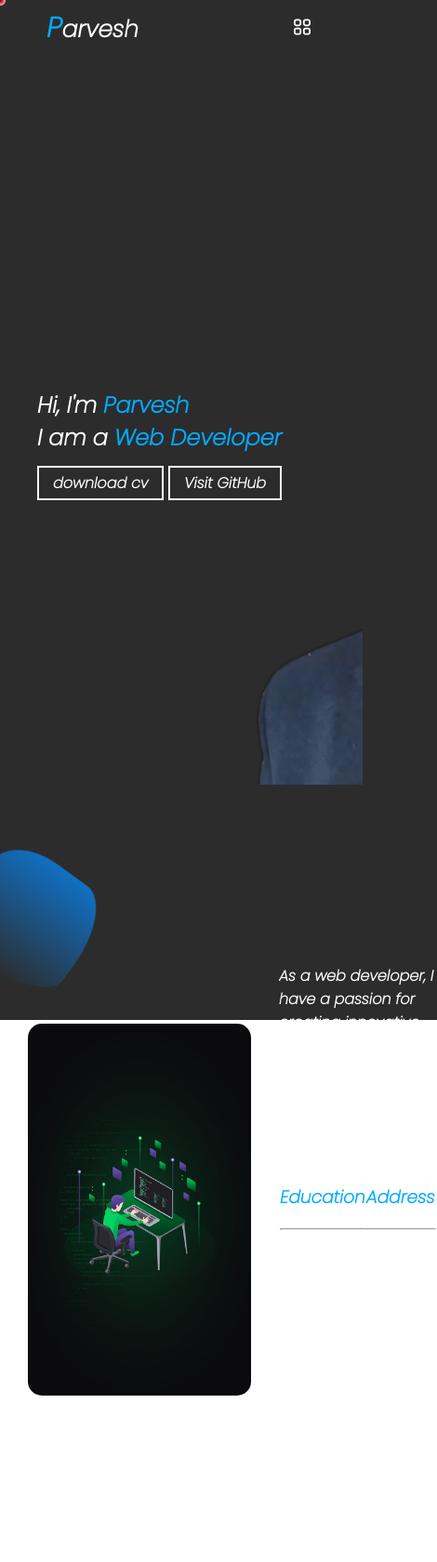
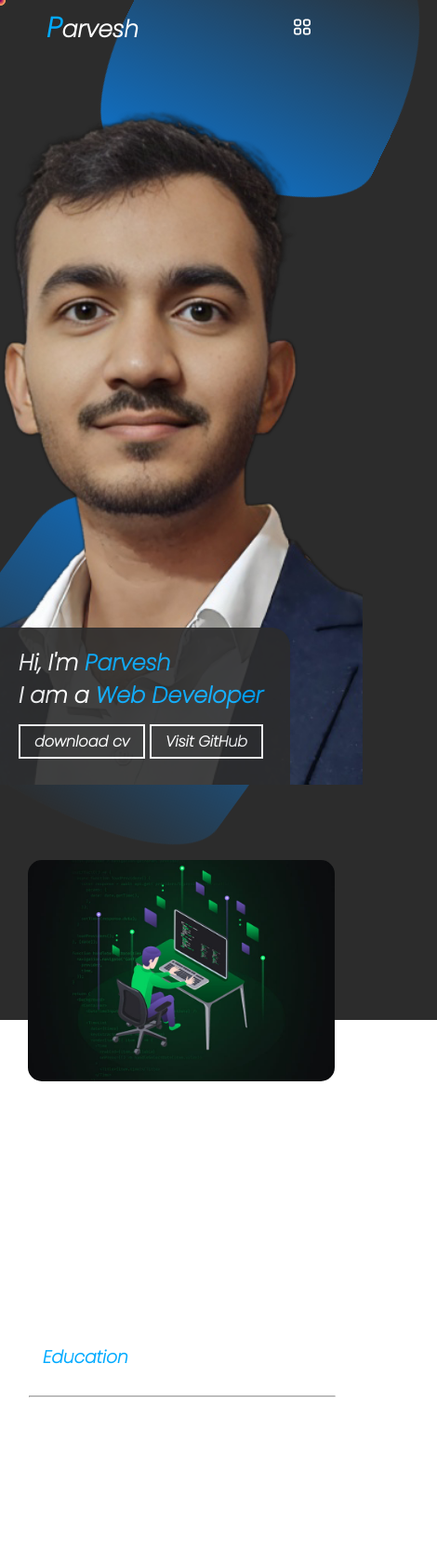
Before and after one commit to polidahiya/Portfolio101, a plain HTML site: page index.html in a window 390 px wide. Shown: the top 1680 px of the page at 93% size, 470 px wide, since content can reach past the window. Drawn offline with Linux system fonts and the light colour scheme.

Commit message:
Add files via upload

```diff
--- a/index.html
+++ b/index.html
@@ -4,7 +4,7 @@
     <meta charset="UTF-8" />
     <meta http-equiv="X-UA-Compatible" content="IE=edge" />
     <meta name="viewport" content="width=device-width, initial-scale=1.0" />
-    <title>Document</title>
+    <title>Lucky</title>
     <link rel="preconnect" href="https://fonts.googleapis.com" />
     <link rel="preconnect" href="https://fonts.gstatic.com" crossorigin />
     <link
@@ -185,7 +185,7 @@
         text-decoration: none;
       }
 
-      .floatingrightnav{
+      .floatingrightnav {
         display: none;
       }
 
@@ -203,7 +203,6 @@
         background-position: 100% 100%;
         scroll-snap-align: start;
         scroll-snap-stop: always;
-
       }
       .home .homedetails {
         margin: 30vh 80px;
@@ -242,18 +241,12 @@
       .about {
         color: var(--light);
         height: calc(100vh - 50px);
-        display: grid;
         padding: 60px 30px;
         gap: 30px;
         align-items: center;
         display: flex;
-        background: url();
-        background-size: contain;
-        background-repeat: no-repeat;
         scroll-snap-align: start;
         scroll-snap-stop: always;
-
-
       }
 
       .about .aboutphoto {
@@ -269,21 +262,26 @@
         overflow-y: scroll;
       }
       .about .moredetails {
-        display: flex;
         border: 1px solid;
         width: 100%;
       }
-      .about .moredetails .education,
-      .about .moredetails .address {
+      .aboutheadings,
+      .aboutdetails2 {
+        display: flex;
+        justify-content: space-around;
+      }
+      .aboutheadings {
+        color: var(--text);
+      }
+      .education,
+      .address,
+      .hobbies {
         width: 100%;
       }
-      .about .moredetails .education h3,
-      .about .moredetails .address h3{
-        text-align: center;
-        color: var(--text);
-      }
-      .about .moredetails .education p,
-      .about .moredetails .address p{
+
+      .education p,
+      .address p,
+      .hobbies p {
         text-align: center;
       }
       /*  */
@@ -297,8 +295,6 @@
         gap: 50px;
         scroll-snap-align: start;
         scroll-snap-stop: always;
-
-
       }
 
       .skillsleft {
@@ -473,7 +469,6 @@
         overflow: hidden;
         scroll-snap-align: start;
         scroll-snap-stop: always;
-
       }
       .contact .contactbg {
         height: 300%;
@@ -496,7 +491,7 @@
       .icons {
         height: 50px;
         width: 220px;
-        color:aliceblue;
+        color: aliceblue;
         border-bottom: 2px solid aliceblue;
         overflow: hidden;
         display: flex;
@@ -527,11 +522,12 @@
       @media screen and (width<1230px) {
         .skills {
           flex-direction: column-reverse;
-          height: calc(150vh - 50px);
+          height: calc(100vh - 50px);
           padding: 100px 30px;
+          justify-content: start;
         }
         .skillsleft {
-          min-height: 400px;
+          min-height: 450px;
         }
       }
       @media screen and (width<939px) {
@@ -541,6 +537,27 @@
           column-gap: 20px;
           row-gap: 20px;
         }
+      }
+      @media screen and (width<850px) {
+
+      .aboutheadings,
+      .aboutdetails2 {
+        display: flex;
+        justify-content: space-around;
+      }
+      .aboutheadings {
+        color: var(--light);
+      }
+      .aboutheadings h3:first-child{
+        color: var(--text);
+
+      }
+
+      .address,.hobbies {
+        display: none;
+      }
+
+
       }
       @media screen and (width<800px) {
         .home {
@@ -567,7 +584,7 @@
           right: 150px;
           z-index: 5;
         }
-        .floatingrightnav{
+        .floatingrightnav {
           padding: 60px 0px;
           position: fixed;
           top: 0px;
@@ -577,10 +594,10 @@
           background: var(--dark);
           display: flex;
           flex-direction: column;
-          justify-content:start;
+          justify-content: start;
           gap: 20px;
         }
-        .floatingrightnav:hover{
+        .floatingrightnav:hover {
           display: flex;
           left: calc(100% - 200px);
         }
@@ -592,39 +609,83 @@
           display: none;
         }
         /*  */
-        /* .about .moredetails {
-          display: flex;
-          border: 1px solid var(--light);
+        .about {
+          flex-direction: column;
+          justify-content: center;
+        }
+        .about .aboutphoto {
           width: 100%;
+          height: 30%;
+          background: url("images/about\ photo.jpg");
+          background-size: cover;
+          background-position: center;
+          border-radius: 15px;
         }
-        .about .moredetails .education,
-        .about .moredetails .address {
-          width: 100%;
-        }
-        .about .moredetails .education{
-
-        }
-        .about .moredetails .address {
-          display: none;
-        }
-        .about .moredetails .education>p,
-        .about .moredetails .address>p {
-          text-align: center;
-          color: var(--text);
-        }
-        .about .moredetails .address + p {
-          text-align: center;
-          color: var(--text);
-          background: redx;
-        } */
 
         /*  */
         .skillsleft {
           grid-template-columns: auto auto;
+          overflow-x: hidden;
         }
         .ohters {
           grid-column-start: 1;
           grid-column-end: 3;
+        }
+        .skillsright {
+          height: 30%;
+        }
+        .skillimagescontainer {
+          width: 100%;
+          overflow: hidden;
+          border-radius: 10px;
+        }
+      }
+
+      /* mobile */
+      @media screen and (width<450px) {
+        .home {
+          background-size: cover;
+          background-position: center;
+          position: relative;
+        }
+        .home .homedetails {
+          position: absolute;
+          box-sizing: border-box;
+          margin: 0;
+          bottom: 0;
+          left: 0;
+          background-color: var(--dark);
+          border-radius: 0px 20px 0 0;
+          height: 20vh;
+          width: 80%;
+          padding-left: 20px;
+          opacity: 0.9;
+          transition: 0.2s;
+        }
+        .home h1 {
+          transition: 1s;
+        }
+        .buttons {
+          transition: 1s;
+        }
+        .homemove {
+          transform: translateX(-100vw);
+        }
+        .background {
+          top: -30vh;
+          left: -30vw;
+          height: 160vh;
+          width: 160vw;
+        }
+        .background span:nth-child(1) {
+          bottom: 50vw;
+          left: 20vw;
+          height: 90vw;
+        }
+        .background span:nth-child(2) {
+          height: 80vw;
+          top: 40vw;
+          right: 10%;
         }
       }
     </style>
@@ -682,7 +743,9 @@
         <a href="#about"><span class="rightnavbtn">About</span></a>
         <a href="#skills"><span class="rightnavbtn">Skills</span></a>
         <a href="#contact"><span class="rightnavbtn">Contact</span></a>
-        <a  onclick="changemode()"><span class="rightnavbtn mode" id="mode">Light Mode</span></a>
+        <a onclick="changemode()"
+          ><span class="rightnavbtn mode" id="mode">Light Mode</span></a
+        >
       </div>
       <div class="floatingrightnav rightnav">
         <a href="#home"
@@ -691,16 +754,18 @@
         <a href="#about"><span class="rightnavbtn">About</span></a>
         <a href="#skills"><span class="rightnavbtn">Skills</span></a>
         <a href="#contact"><span class="rightnavbtn">Contact</span></a>
-        <a  onclick="changemode()"><span class="rightnavbtn mode" id="mode">Light Mode</span></a>
+        <a onclick="changemode()"
+          ><span class="rightnavbtn mode" id="mode">Light Mode</span></a
+        >
       </div>
     </section>
     <section class="home" id="home">
       <div class="homedetails">
-        <h1>
+        <h1 class="tomove homemove">
           Hi, I'm <span>Parvesh</span><br />
           I am a <span>Web Developer</span>
         </h1>
-        <div class="buttons">
+        <div class="tomove buttons homemove">
           <a href="images/full-stack-web-dev.jpg" download="" class="button cv"
             >download cv</a
           >
@@ -726,20 +791,39 @@
           client requirements and enhances the user experience.
         </p>
         <div class="moredetails">
-          <div class="education">
+          <div class="aboutheadings">
             <h3>Education</h3>
-            <hr>
-            <p>Graduated from Maharishi</p>
+            <h3>Address</h3>
+            <h3>Hobbies</h3>
           </div>
-          <div class="address">
-            <h3>Address</h3>
-            <hr>
+          <div class="aboutdetails2">
+            <div class="education aboutshow">
+              <hr />
+              <p>
+                Bachelor of Science(Computer Science), Maharshi Dayanand
+                University
+              </p>
+              <p>
+                Masters in Informatics and Communication(Persuing), University
+                of Delhi
+              </p>
+            </div>
+            <div class="address aboutshow">
+              <hr />
               <p>
                 Village : Hayatpur <br />
                 Post Office : Wazirpur <br />
                 District : Gurgaon<br />
                 State : Haryana<br />
               </p>
+            </div>
+            <div class="hobbies aboutshow">
+              <hr />
+              <p>
+                Gaming<br />
+                Photo/Video Editing
+              </p>
+            </div>
           </div>
         </div>
       </div>
@@ -880,6 +964,7 @@
     <!--  -->
 
     <script>
+      let tomove = document.querySelectorAll(".tomove");
       function select1(elem) {
         return document.querySelector(elem);
       }
@@ -903,40 +988,71 @@
       setInterval(() => {
         if (document.documentElement.scrollTop == 0) {
           select1(".nav").style = "background:transparent";
+          //
+          if (window.innerWidth < 450) {
+            document.querySelector(".homedetails").style.opacity = 0.9;
+          }
+          tomove.forEach((item, index) => {
+            setTimeout(() => {
+              if (index == 0) {
+                item.classList.remove("homemove");
+              }
+            }, 200);
+            setTimeout(() => {
+              if (index == 1) {
+                item.classList.remove("homemove");
+              }
+            }, 600);
+          });
         } else {
           select1(".nav").style = "background:var(--dark)";
+          //
+          if (window.innerWidth < 450) {
+            document.querySelector(".homedetails").style.opacity = 0;
+          }
+          tomove.forEach((item, index) => {
+            setTimeout(() => {
+              if (index == 0) {
+                item.classList.add("homemove");
+              }
+            }, 200);
+            setTimeout(() => {
+              if (index == 1) {
+                item.classList.add("homemove");
+              }
+            }, 600);
+          });
         }
         //
         if (document.documentElement.scrollTop < window.innerHeight - 100) {
-          setnav(0,5);
+          setnav(0, 5);
         }
         if (
           document.documentElement.scrollTop >= window.innerHeight - 100 &&
           document.documentElement.scrollTop < 2 * (window.innerHeight - 100)
         ) {
-          setnav(1,6);
+          setnav(1, 6);
         }
         if (
           document.documentElement.scrollTop > 2 * (window.innerHeight - 100) &&
           document.documentElement.scrollTop < 3 * (window.innerHeight - 100)
         ) {
-          setnav(2,7);
+          setnav(2, 7);
         }
         if (
           document.documentElement.scrollTop >
           3 * (window.innerHeight - 100)
         ) {
-          setnav(3,8);
+          setnav(3, 8);
         }
       });
-      function setnav(value1,value2) {
+      function setnav(value1, value2) {
         rightnavbtn.forEach((item, index) => {
           item.style = `color:var(--light);`;
-          if (index == value1 || index==value2) {
+          if (index == value1 || index == value2) {
             item.style = `color: var(--text);`;
           }
         });
-
       }
       // ripple
       document.body.addEventListener("click", (e) => {
@@ -950,7 +1066,7 @@
       //contacts clipboard
       function clipboard(text) {
         navigator.clipboard.writeText(text);
-        alert("copied  "+text+"\n Press 'Enter' to close")
+        alert("copied  " + text + "\n Press 'Enter' to close");
       }
       // tail
       const coords = { x: 0, y: 0 };
@@ -1015,23 +1131,41 @@
 
       animateCircles();
       //
-      let modeflag=false
-      function changemode(){
-      if(modeflag){
-        document.documentElement.style=` --dark: rgb(44, 44, 44);
-        --light: white;`
-        document.getElementById("mode").innerText="Light Mode"
-        document.getElementById("Dribbble-Light-Preview").style=`fill:white`
-        modeflag=false
-      }
-      else{
-        document.documentElement.style=` --light: rgb(44, 44, 44);
-        --dark: white;`
-        document.getElementById("mode").innerText="Dark Mode"
-        document.getElementById("Dribbble-Light-Preview").style=`fill: rgb(44, 44, 44)`
-        modeflag=true
+      let modeflag = false;
+      function changemode() {
+        if (modeflag) {
+          document.documentElement.style = ` --dark: rgb(44, 44, 44);
+        --light: white;`;
+          document.getElementById("mode").innerText = "Light Mode";
+          document.getElementById(
+            "Dribbble-Light-Preview"
+          ).style = `fill:white`;
+          modeflag = false;
+        } else {
+          document.documentElement.style = ` --light: rgb(44, 44, 44);
+        --dark: white;`;
+          document.getElementById("mode").innerText = "Dark Mode";
+          document.getElementById(
+            "Dribbble-Light-Preview"
+          ).style = `fill: rgb(44, 44, 44)`;
+          modeflag = true;
         }
       }
+      // about page hide and show
+      let headings=document.querySelector(".aboutheadings").querySelectorAll("h3")
+      headings.forEach((heading,index1)=>{
+        heading.addEventListener("click",()=>{
+          headings.forEach(item1=>{item1.style.color="var(--light)" })
+          heading.style.color="var(--text)"
+          //
+          document.querySelectorAll(".aboutshow").forEach((item2,index2)=>{
+            item2.style="display:none"
+            if(index1==index2){
+              item2.style="display:block"
+            }
+          })
+        })
+      })
     </script>
   </body>
 </html>
```
Lines whose indentation alone changed are shown as unchanged.
